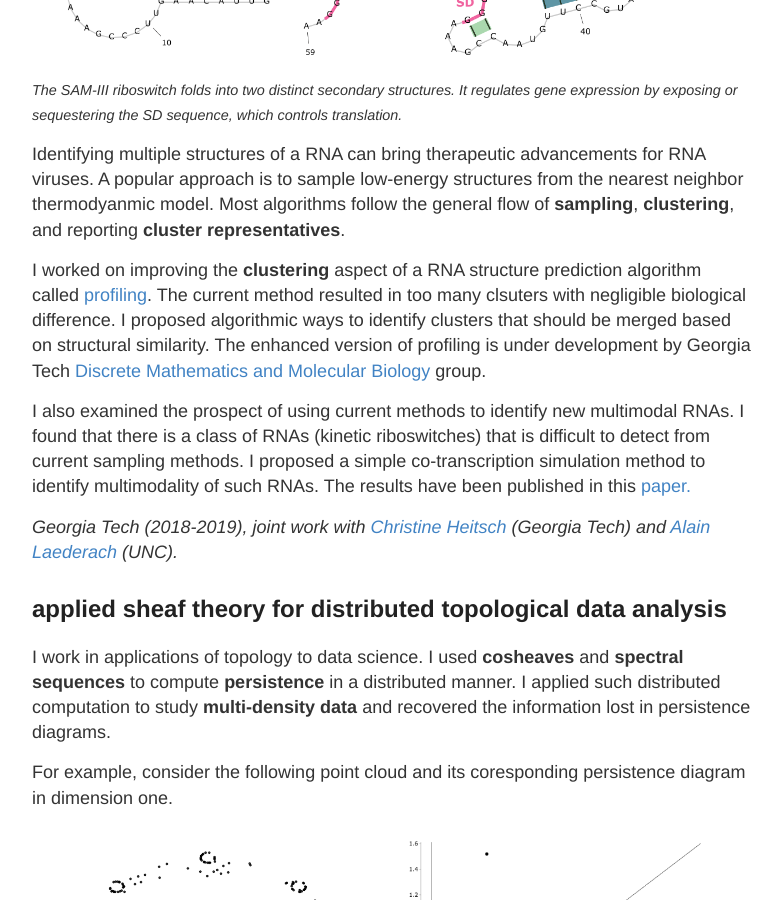
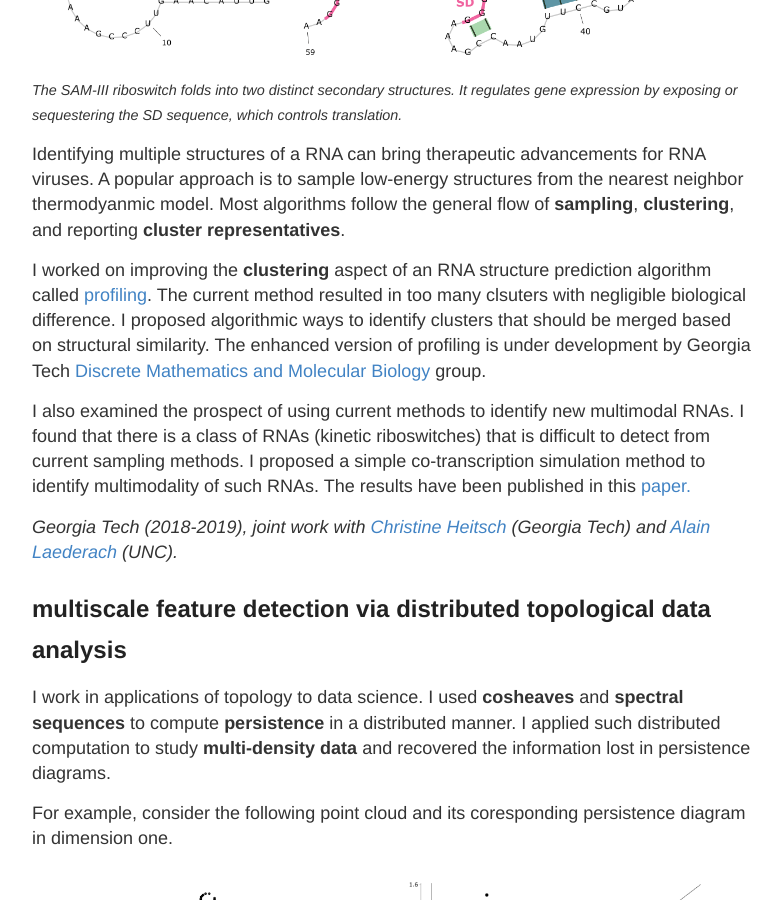
Before and after one commit to irishryoon/irishryoon.github.io, a Jekyll site: the page built from research.md, in a window 1280 px wide and 900 px high, scrolled down 648 px. Shown: the whole window, without its empty margins (248-1029 px from the left). Built offline with Jekyll 4.4.1, drawn with Linux system fonts in a browser that asks for light colours; some of the changed text lies outside the part shown.

Commit message:
CV updated

```diff
--- a/research.md
+++ b/research.md
@@ -22,13 +22,13 @@ A RiboNucleic Acid (RNA) can form complex structure through intra-molecular base
 
 Identifying multiple structures of a RNA can bring therapeutic advancements for RNA viruses. A popular approach is to sample low-energy structures from the nearest neighbor thermodyanmic model. Most algorithms follow the general flow of <b>sampling</b>, <b>clustering</b>, and reporting <b>cluster representatives</b>.
 
-I worked on improving the <b>clustering</b> aspect of a RNA structure prediction algorithm called <a href="https://github.com/gtDMMB/RNAStructProfiling">profiling</a>. The current method resulted in too many clsuters with negligible biological difference. I proposed algorithmic ways to identify clusters that should be merged based on structural similarity. The enhanced version of profiling is under development by Georgia Tech <a href="https://github.com/gtDMMB">Discrete Mathematics and Molecular Biology</a> group.
+I worked on improving the <b>clustering</b> aspect of an RNA structure prediction algorithm called <a href="https://github.com/gtDMMB/RNAStructProfiling">profiling</a>. The current method resulted in too many clsuters with negligible biological difference. I proposed algorithmic ways to identify clusters that should be merged based on structural similarity. The enhanced version of profiling is under development by Georgia Tech <a href="https://github.com/gtDMMB">Discrete Mathematics and Molecular Biology</a> group.
 
 I also examined the prospect of using current methods to identify new multimodal RNAs. I found that there is a class of RNAs (kinetic riboswitches) that is difficult to detect from current sampling methods. I proposed a simple co-transcription simulation method to identify multimodality of such RNAs. The results have been published in this <a href="https://www.degruyter.com/view/j/cmb.2019.7.issue-1/cmb-2019-0004/cmb-2019-0004.xml?format=INT">paper.</a>
 
 *Georgia Tech (2018-2019), joint work with <a href="https://sites.google.com/site/christineheitsch/">Christine Heitsch</a> (Georgia Tech) and <a href="https://ribosnitch.bio.unc.edu/">Alain Laederach</a> (UNC).*
 
-## applied sheaf theory for distributed topological data analysis
+## multiscale feature detection via distributed topological data analysis
 
 I work in applications of topology to data science. I used <b>cosheaves</b> and <b>spectral sequences</b> to compute <b>persistence</b> in a distributed manner. I applied such distributed computation to study <b>multi-density data</b> and recovered the information lost in persistence diagrams.
 
```
Also changed, not shown: other parts of research.md (+1 -1 lines), CV.md (+1 -1 lines), 2 other files.
